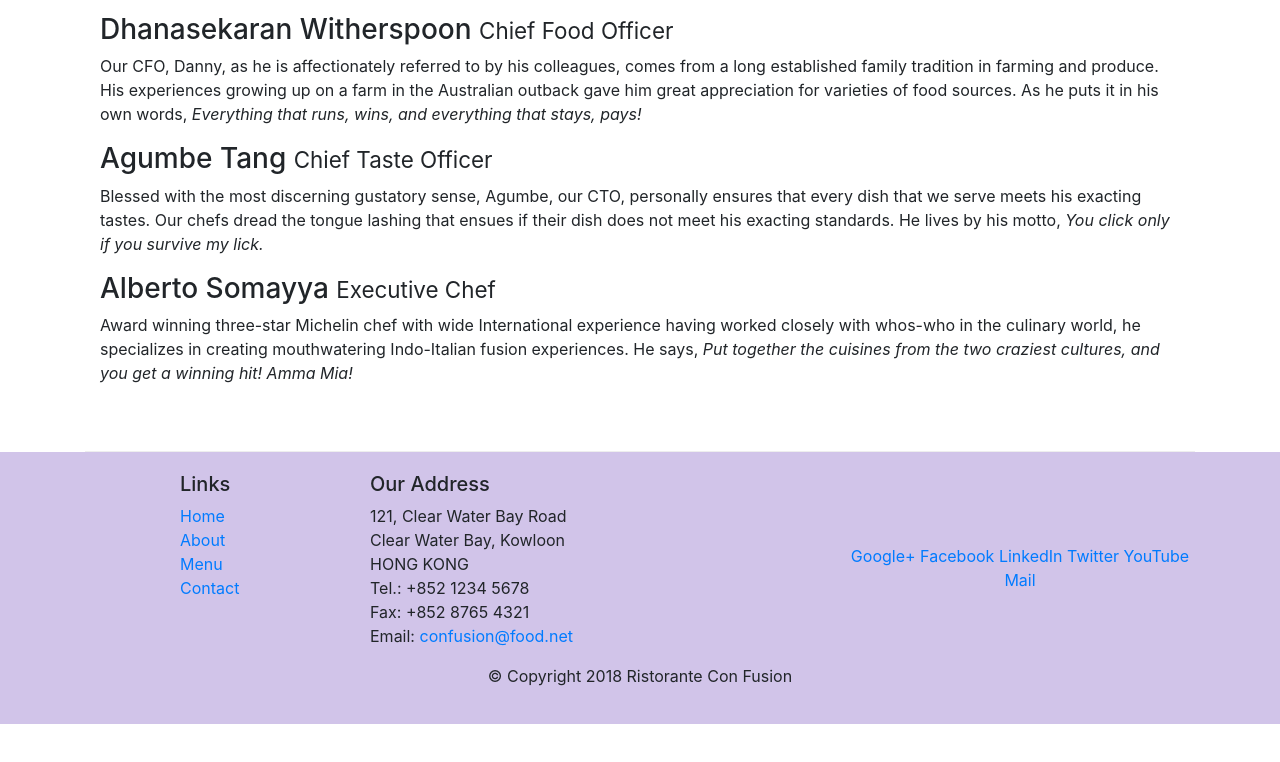
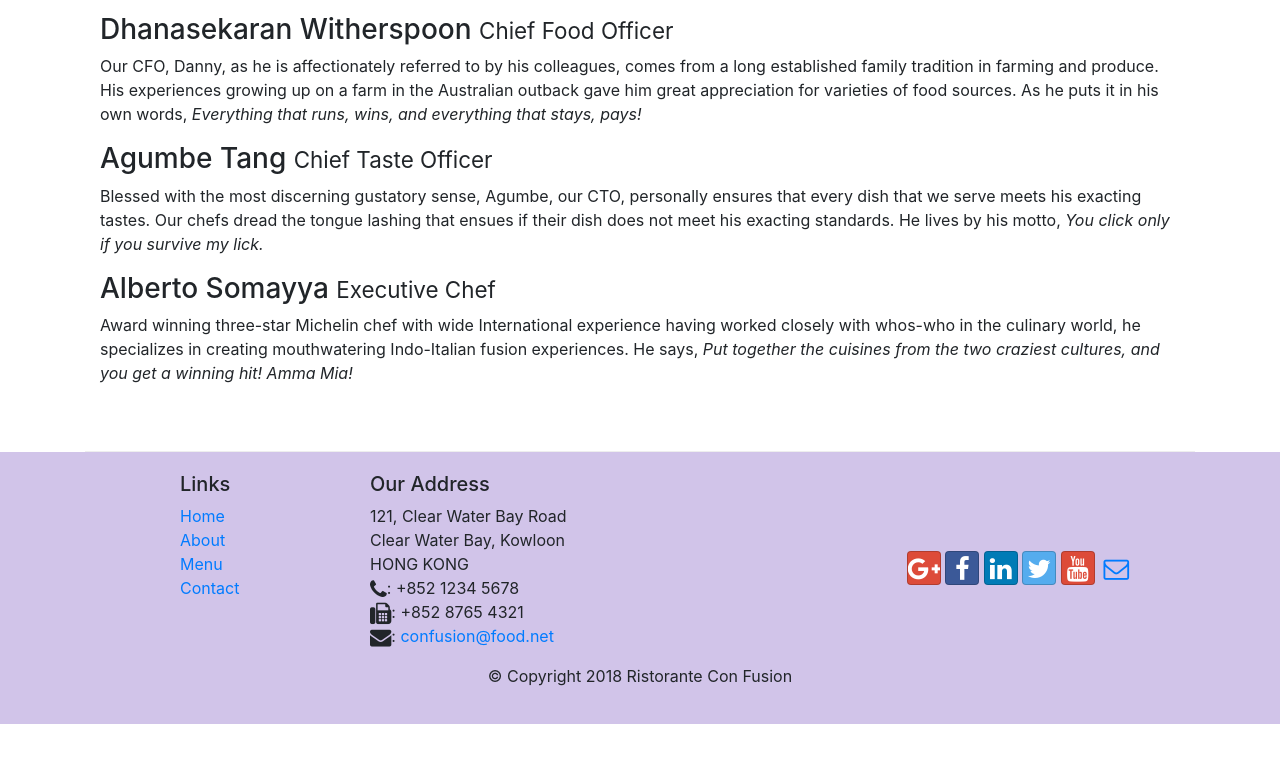
Before and after one commit to Srinu126/Responsive-Web-Design, a website: page aboutus.html in a window 1280 px wide. Shown: the part 1102-1864 px from the top of the page. Drawn offline with nearby package versions, Linux system fonts and the light colour scheme.

Commit message:
icon fonts

```diff
--- a/aboutus.html
+++ b/aboutus.html
@@ -11,6 +11,8 @@
       rel="stylesheet"
       href="node_modules/bootstrap/dist/css/bootstrap.min.css"
     />
+    <link rel="stylesheet" href="node_modules/font-awesome/css/font-awesome.min.css">
+    <link rel="stylesheet" href="node_modules/bootstrap-social/bootstrap-social.css">
     <link rel="stylesheet" href="css/styles.css" />
 
     <title>Ristorante Con Fusion: About Us</title>
@@ -33,13 +35,13 @@
         <div class="collapse navbar-collapse" id="Navbar">
           <ul class="navbar-nav mr-auto">
             <li class="nav-item">
-              <a class="nav-link" href="./index.html">Home</a>
+              <a class="nav-link" href="./index.html"><span class="fa fa-home fa-lg"></span> Home</a>
             </li>
             <li class="nav-item active">
-              <a class="nav-link" href="#">About</a>
+              <a class="nav-link" href="#"><span class="fa fa-info fa-lg"></span> About</a>
             </li>
-            <li class="nav-item"><a class="nav-link" href="#">Menu</a></li>
-            <li class="nav-item"><a class="nav-link" href="#">Contact</a></li>
+            <li class="nav-item"><a class="nav-link" href="#"><span class="fa fa-list fa-lg"></span> Menu</a></li>
+            <li class="nav-item"><a class="nav-link" href="#"><span class="fa fa-address-card fa-lg"></span> Contact</a></li>
           </ul>
         </div>
       </div>
@@ -161,20 +163,42 @@
               121, Clear Water Bay Road<br />
               Clear Water Bay, Kowloon<br />
               HONG KONG<br />
-              Tel.: +852 1234 5678<br />
-              Fax: +852 8765 4321<br />
-              Email: <a href="mailto:confusion@food.net">confusion@food.net</a>
+              <i class="fa fa-phone fa-lg"></i>: +852 1234 5678<br />
+              <i class="fa fa-fax fa-lg"></i>: +852 8765 4321<br />
+              <i class="fa fa-envelope fa-lg"></i>: <a href="mailto:confusion@food.net">confusion@food.net</a>
             </address>
           </div>
           <div class="col-12 col-sm-4 align-self-center">
             <div class="text-center">
-              <a href="http://google.com/+">Google+</a>
-              <a href="http://www.facebook.com/profile.php?id=">Facebook</a>
-              <a href="http://www.linkedin.com/in/">LinkedIn</a>
-              <a href="http://twitter.com/">Twitter</a>
-              <a href="http://youtube.com/">YouTube</a>
-              <a href="mailto:">Mail</a>
-            </div>
+                <a
+                  class="btn btn-social-icon btn-google"
+                  href="http://google.com/+"
+                  ><i class="fa fa-google-plus fa-lg"></i
+                ></a>
+                <a
+                  class="btn btn-social-icon btn-facebook"
+                  href="http://www.facebook.com/profile.php?id="
+                  ><i class="fa fa-facebook fa-lg"></i
+                ></a>
+                <a
+                  class="btn btn-social-icon btn-linkedin"
+                  href="http://www.linkedin.com/in/"
+                  ><i class="fa fa-linkedin fa-lg"></i
+                ></a>
+                <a
+                  class="btn btn-social-icon btn-twitter"
+                  href="http://twitter.com/"
+                  ><i class="fa fa-twitter fa-lg"></i
+                ></a>
+                <a
+                  class="btn btn-social-icon btn-google"
+                  href="http://youtube.com/"
+                  ><i class="fa fa-youtube fa-lg"></i
+                ></a>
+                <a class="btn btn-social-icon" href="mailto:"
+                  ><i class="fa fa-envelope-o fa-lg"></i
+                ></a>
+              </div>
           </div>
         </div>
         <div class="row justify-content-center">
--- a/css/styles.css
+++ b/css/styles.css
@@ -1,3 +1,4 @@
+@import url('https://fonts.googleapis.com/css2?family=Poppins:wght@700&display=swap');
 .row-header {
     margin:0px auto;
     padding:0px auto;
@@ -26,6 +27,7 @@
     color: #0f0f0f;
 }
 body {
+    /* font-family: Poppins; */
     padding: 50px 0px;
     z-index: 0;
 }
--- a/package.json
+++ b/package.json
@@ -15,6 +15,8 @@
   },
   "dependencies": {
     "bootstrap": "^4.0.0",
+    "bootstrap-social": "^5.1.1",
+    "font-awesome": "^4.7.0",
     "jquery": "^3.3.1",
     "popper.js": "^1.12.9"
   }
```
Also changed, not shown: index.html (+58 -13 lines), 1 other file.
